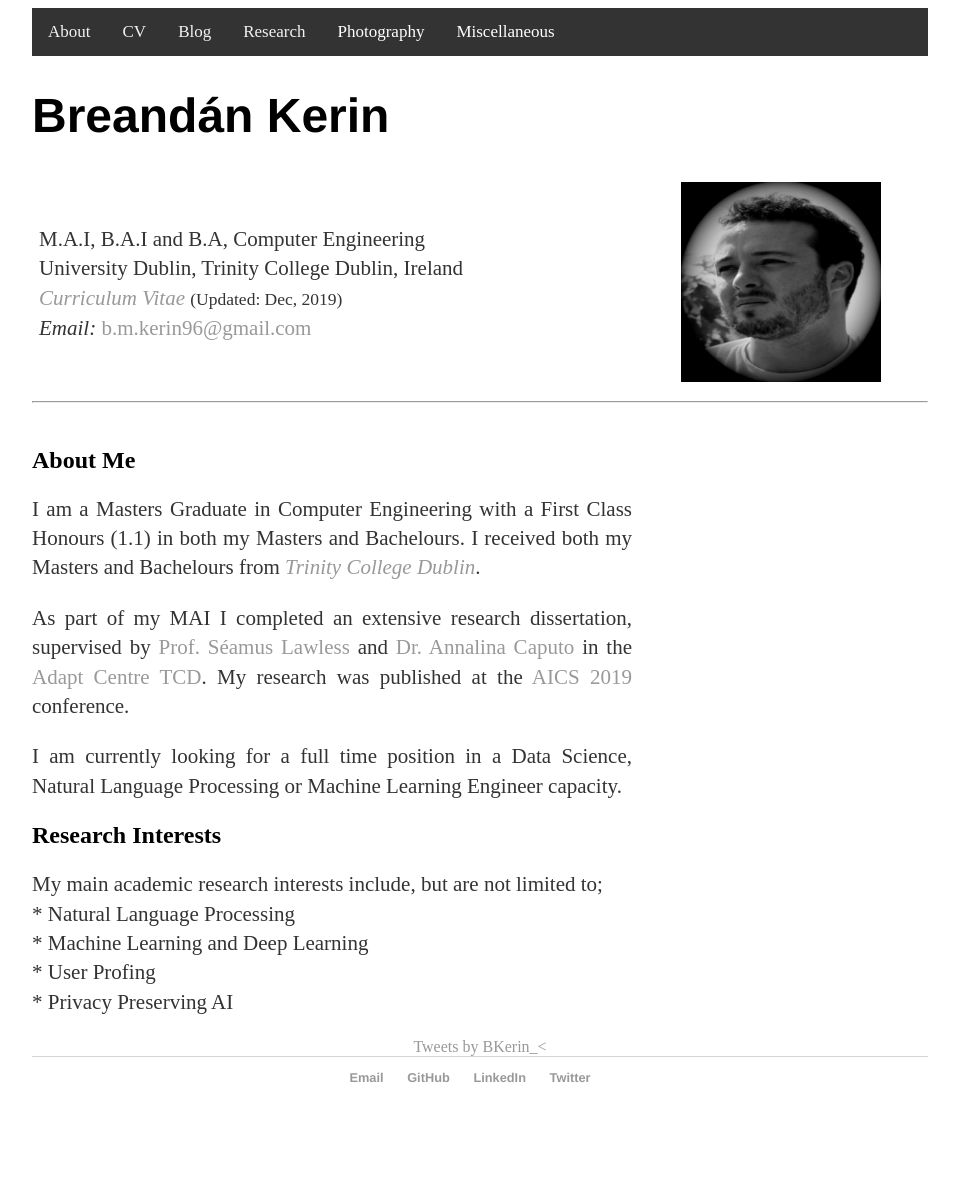
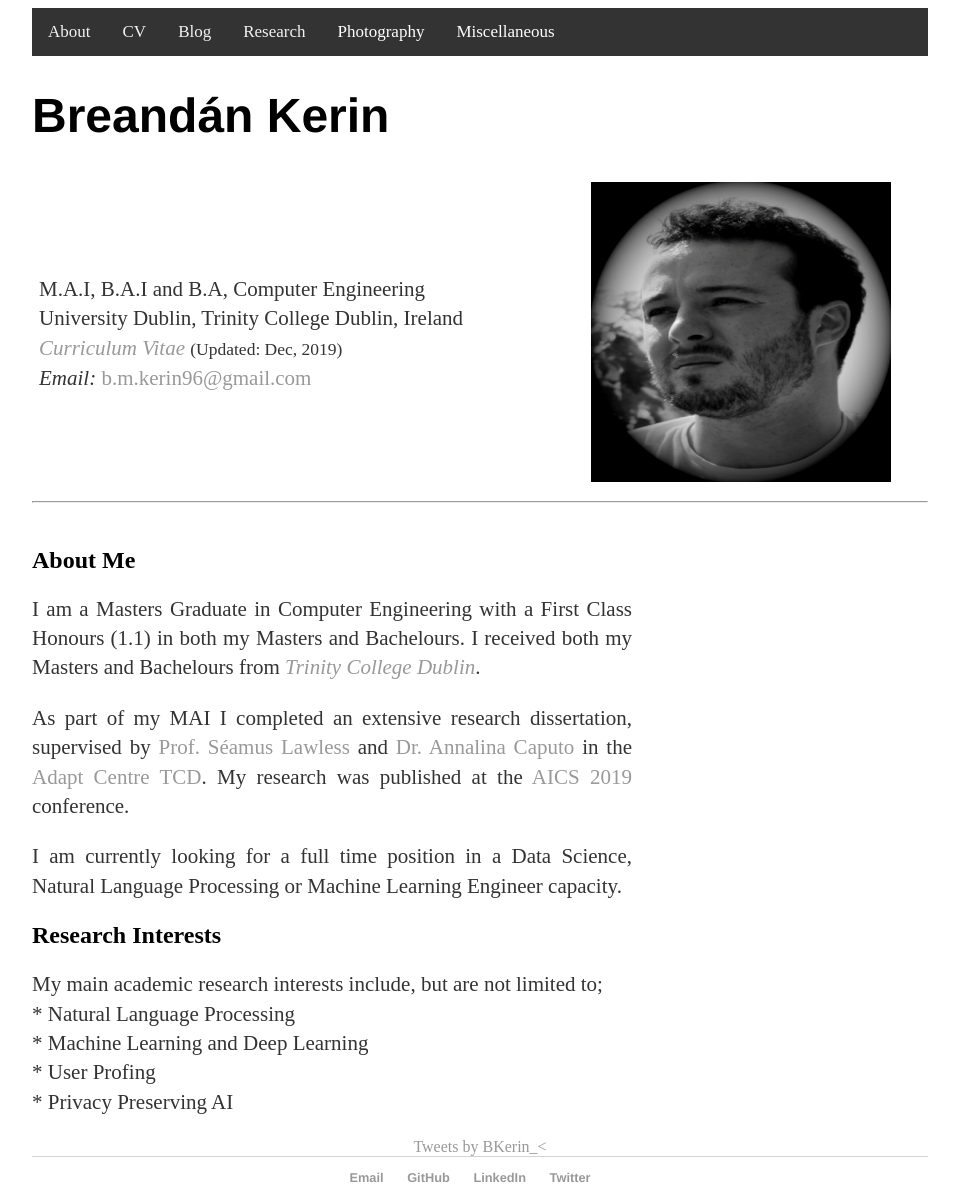
Before and after one commit to kerinb/kerinb.github.io, a Jekyll site: the page built from index.md, in a window 1280 px wide. Shown: the whole page, without its empty margins (160-1119 px from the left). Built offline with Jekyll 4.4.1, drawn with Linux system fonts in a browser that asks for light colours; comment, search, counter and statistics services are not loaded; before the commit the page ends 1098 px from its top, so only the background shows below that.

Commit message:
trying to force text image alignment with html tables

```diff
--- a/index.md
+++ b/index.md
@@ -22,7 +22,7 @@
 <table width="100%" border="0" cellpadding="5">
 	<tr>
 		<td align="left" valign="center">
-			<p align="justify" style="max-width:600px">
+			<p align="justify" style="max-width:500px">
 
 				M.A.I, B.A.I and B.A, Computer Engineering <br>
 				University Dublin, Trinity College Dublin, Ireland <br>
@@ -33,7 +33,7 @@
 			</p>
 		</td>
 		<td align="center" valign="center">
-			<img class="myImg" src="/images/me_in_lavaux_grey_vignette_small_square.png" alt="My profile" style="width:100%;max-width:200px">
+			<img class="myImg" src="/images/me_in_lavaux_grey_vignette_small_square.png" alt="My profile" style="width:100%;max-width:300px">
 			<br />
 		</td>
 	</tr>
```
